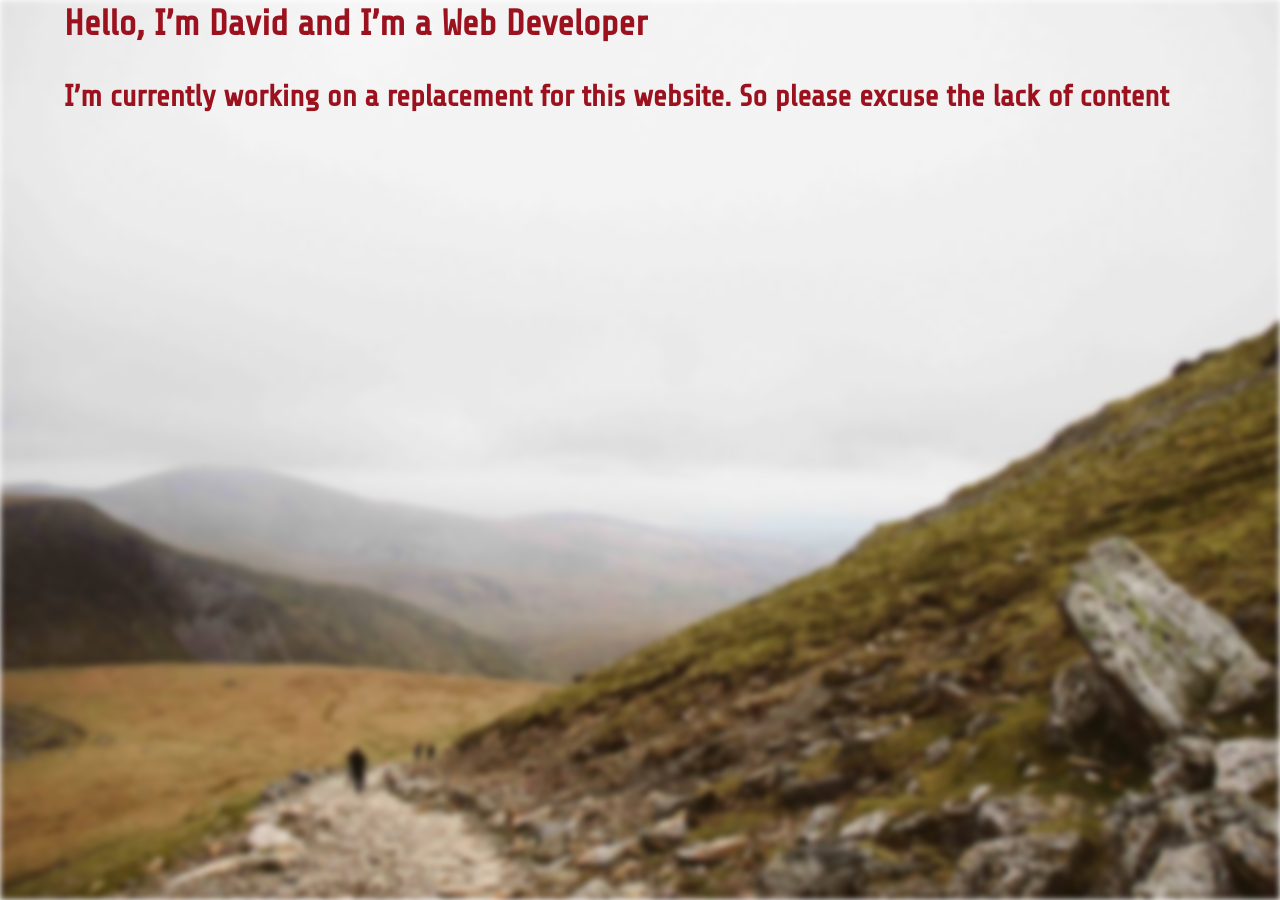
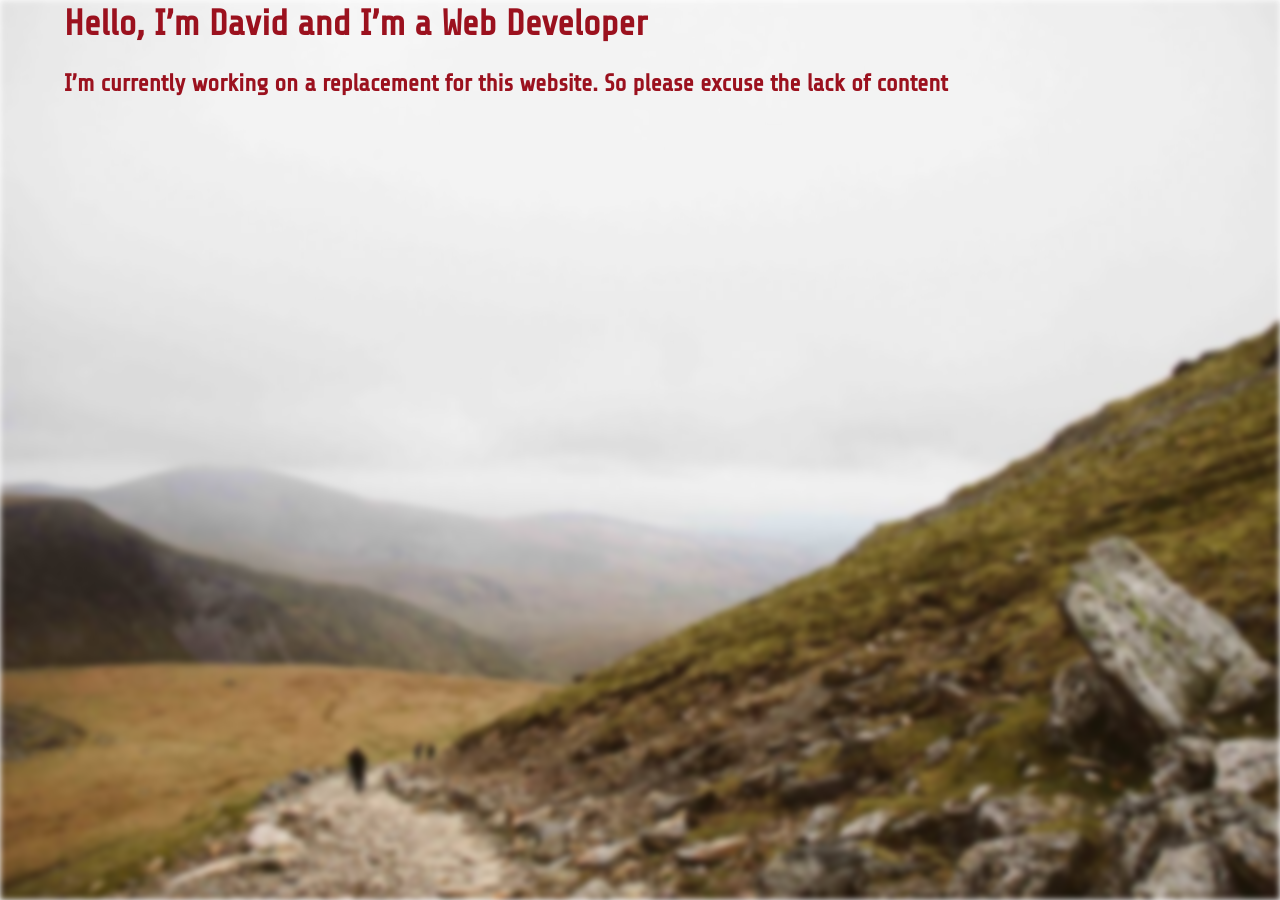
Before and after one commit to davebeesley/davebeesley.github.io, a Jekyll site: the page built from index.md, in a window 1280 px wide. Built offline with Jekyll 4.4.1, drawn with Linux system fonts in a browser that asks for light colours; Markdown is read by kramdown in place of the engine named in the settings.

```diff
--- a/index.md
+++ b/index.md
@@ -6,4 +6,4 @@ keywords: Web Developer, David Beesley, HTML, CSS, JavaScript, JS, PHP, Cheltenh
 author: David Beesley
 ---
 #Hello, I'm David and I'm a Web Developer
-##I'm currently working on a replacement for this website. So please excuse the lack of content
+###I'm currently working on a replacement for this website. So please excuse the lack of content
```
